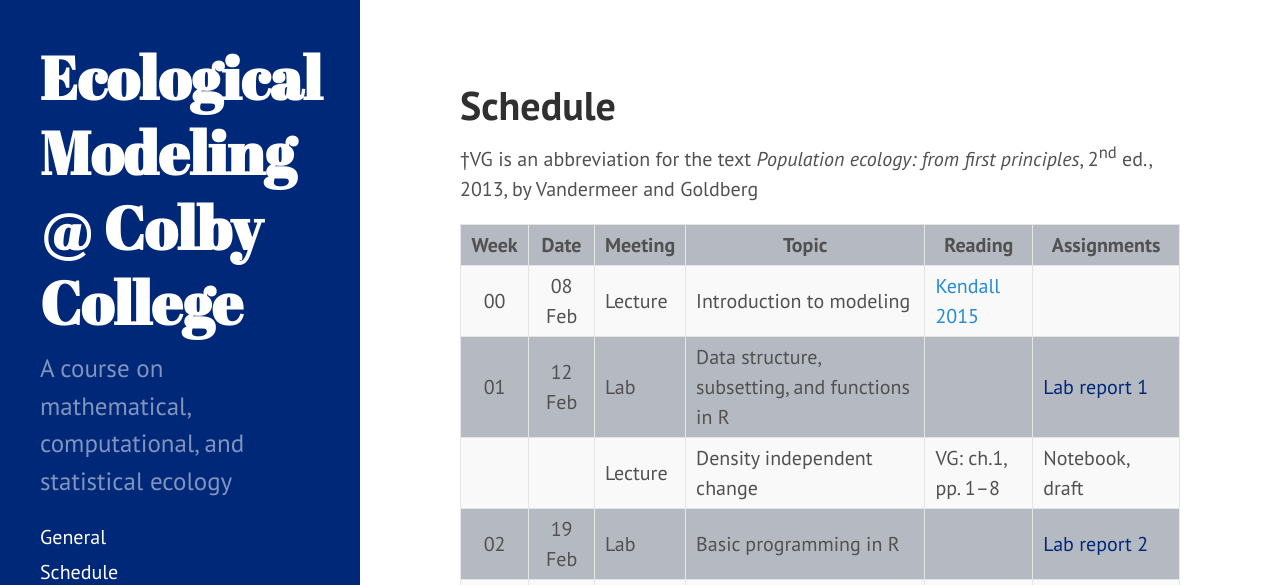
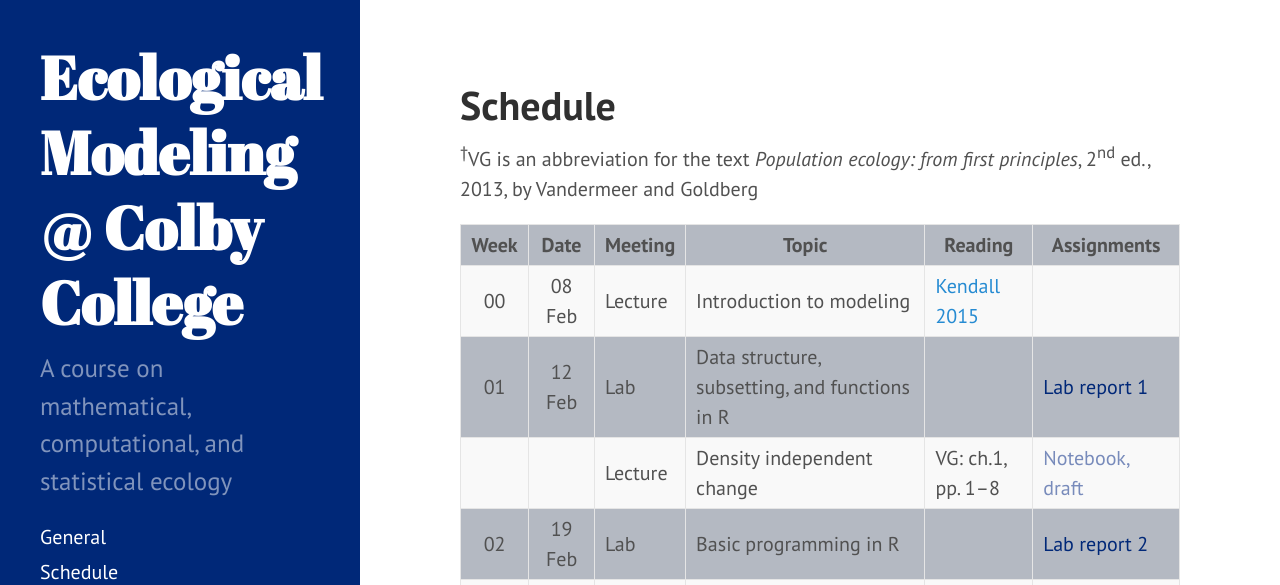
Before and after one commit to ColbyEcology/BI382_2018_Spring, a Jekyll site: the page built from Schedule.md, in a window 1280 px wide and 900 px high. Shown: the top 585 px of the window. Built offline with Jekyll 4.4.1, drawn with Linux system fonts in a browser that asks for light colours.

Commit message:
superscripted the dagger

```diff
--- a/Schedule.md
+++ b/Schedule.md
@@ -25,13 +25,13 @@ title: "Schedule"
 }
 </style>
 
-&#8224;VG is an abbreviation for the text *Population ecology: from first principles*, 2<sup>nd</sup> ed., 2013, by Vandermeer and Goldberg
+<sup>&#8224;</sup>VG is an abbreviation for the text *Population ecology: from first principles*, 2<sup>nd</sup> ed., 2013, by Vandermeer and Goldberg
 
 Week |  Date  | Meeting |     Topic                                                      | Reading           | Assignments
 :---:|:------:|---------|----------------------------------------------------------------|-------------------|
 00   | 08 Feb | Lecture | Introduction to modeling                                       | [Kendall 2015](http://onlinelibrary.wiley.com/doi/10.1890/14-2080.1/abstract){:target="_blank"} |
 01   | 12 Feb |   Lab   | Data structure, subsetting, and functions in R                 |                   | <span style="color:#002878">Lab report 1</span>
-     |        | Lecture | Density independent change                                     | VG: ch.1, pp. 1–8 | Notebook, draft
+     |        | Lecture | Density independent change                                     | VG: ch.1, pp. 1–8 | <span style="color:#788bbb">Notebook, draft</span>
 02   | 19 Feb |   Lab   | Basic programming in R                                         |                   | <span style="color:#002878">Lab report 2</span>
      |        | Lecture | Density dependent change                                       | VG: ch.1, pp. 9–29| <span style="color:#788bbb">Notebook 1</span>
 03   | 26 Feb |   Lab   | Model solutions: solving numerically in R                      |                   | <span style="color:#002878">Lab report 3</span>
```
